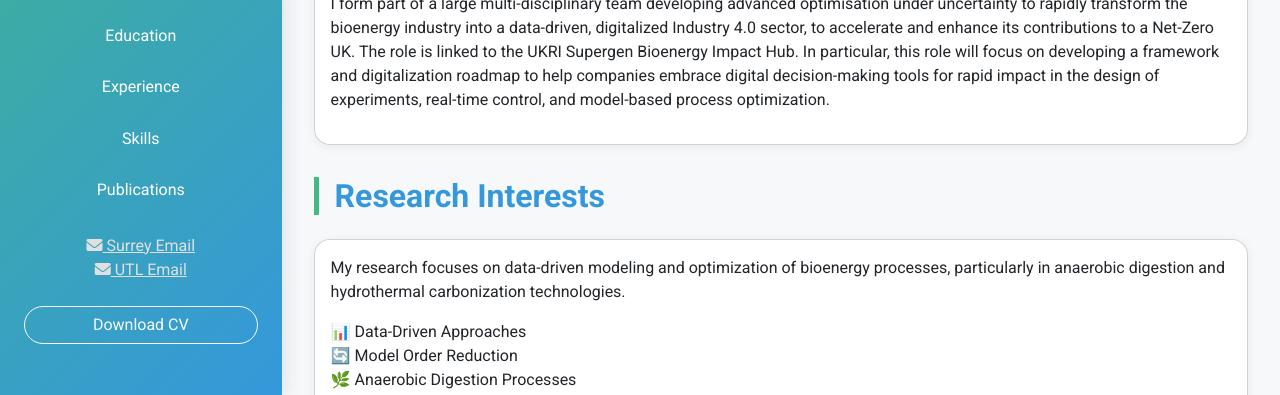
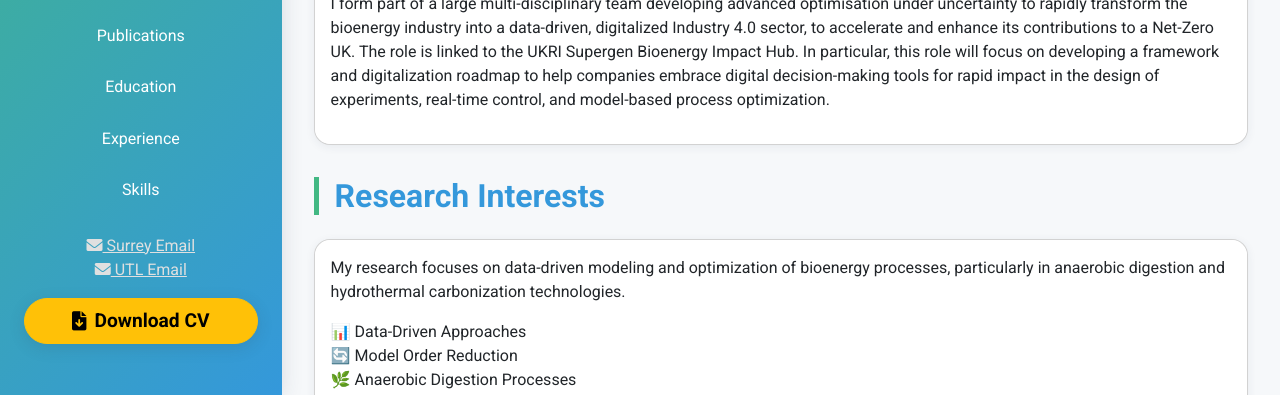
Before and after one commit to benmola/benmola.github.io, a website: page index.html in a window 1280 px wide. Shown: the part 405-800 px from the top of the page. Drawn offline with nearby package versions, Linux system fonts and the light colour scheme; some icons are missing.

Commit message:
Update index.html

```diff
--- a/index.html
+++ b/index.html
@@ -120,16 +120,16 @@
             <a href="https://orcid.org/0000-0002-2660-1029" target="_blank"><i class="ai ai-orcid"></i></a>
         </div>
         <div class="nav flex-column mb-3">
+            <a class="nav-link" href="publications.html">Publications</a>
             <a class="nav-link" href="education.html">Education</a>
             <a class="nav-link" href="experience.html">Experience</a>
             <a class="nav-link" href="skills.html">Skills</a>
-            <a class="nav-link" href="publications.html">Publications</a>
         </div>
         <div class="mt-3">
             <a href="mailto:b.dekhici@surrey.ac.uk" class="text-muted d-block"><i class="fas fa-envelope"></i> Surrey Email</a>
             <a href="mailto:benaissa.dekhici@univ-tlemcen.dz" class="text-muted d-block"><i class="fas fa-envelope"></i> UTL Email</a>
         </div>
-        <a href="BENAISSA_DEKHICI_CV_Updated.pdf" class="btn btn-outline-light w-100">Download CV</a>
+        <a href="BENAISSA_DEKHICI_CV_Updated.pdf" class="btn btn-warning btn-lg w-100 mt-3 d-flex align-items-center justify-content-center" style="font-weight:700;font-size:1.2rem;box-shadow:0 4px 16px rgba(44,62,80,0.15);border-radius:2rem;gap:0.5rem;"><i class="fas fa-file-download"></i> Download CV</a>
     </div>
     <div class="main-content">
         <section id="about">
```
